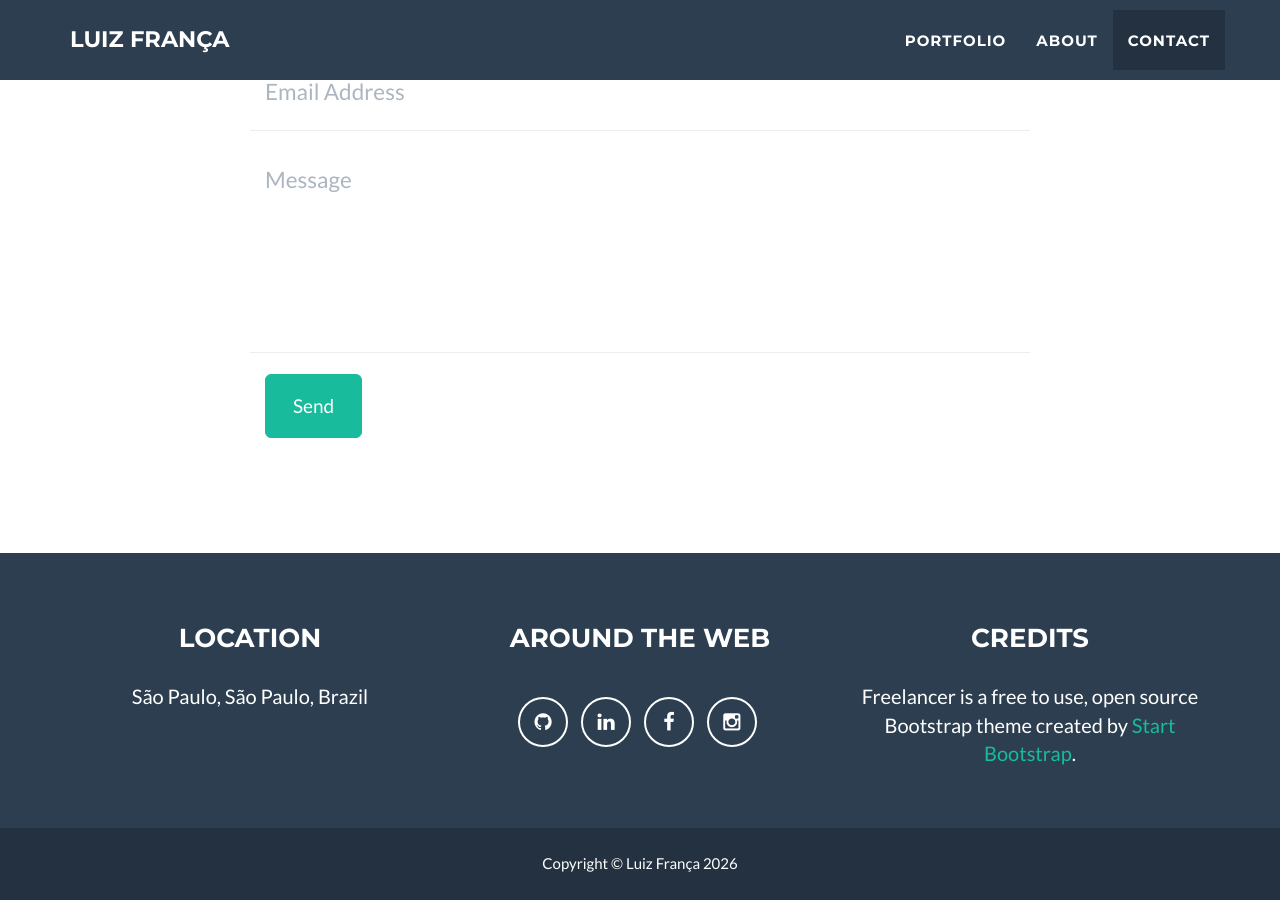
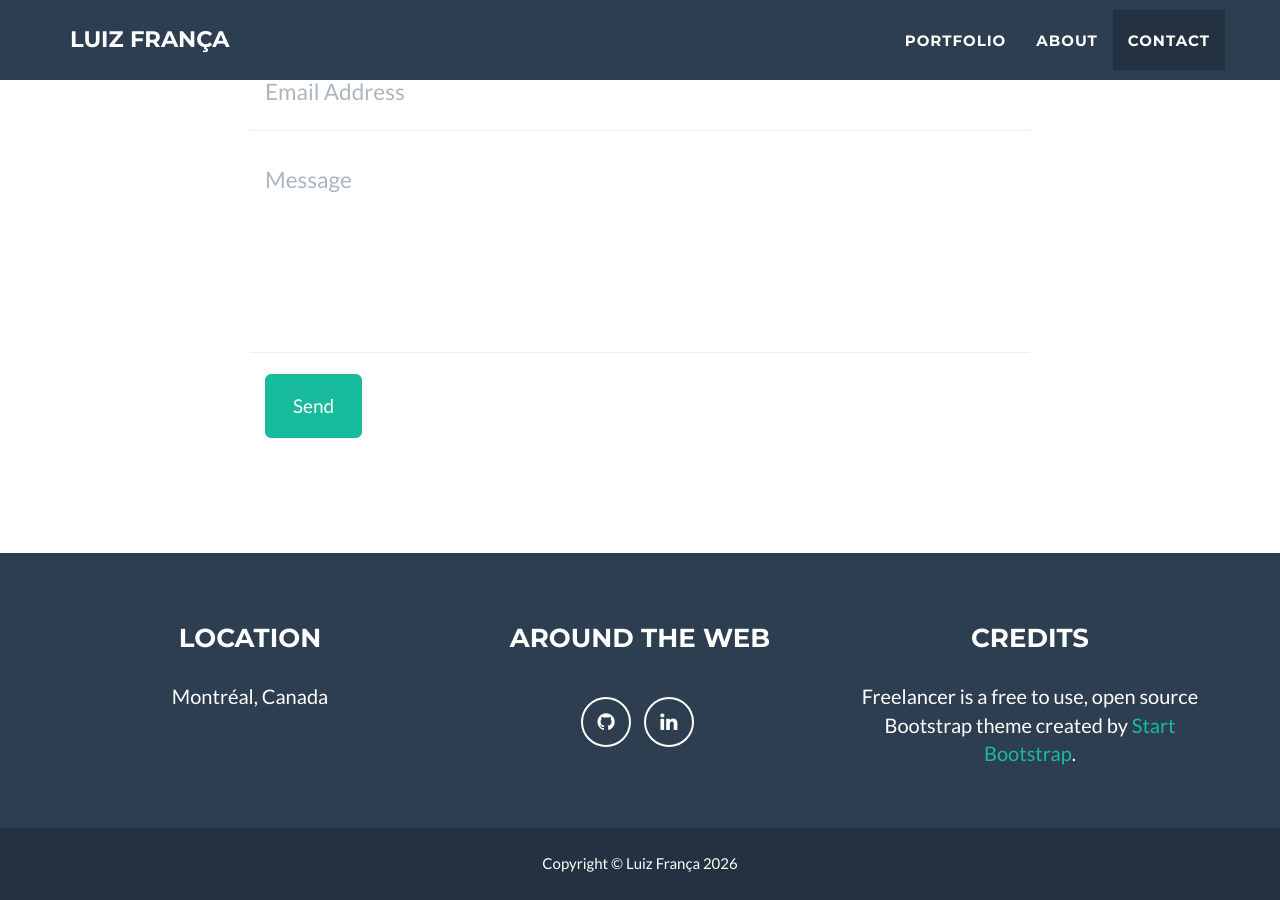
Before and after one commit to luizfranca/luizfranca.github.io, a Jekyll site: the page built from index.html, in a window 1280 px wide and 900 px high, scrolled down 2742 px. Built offline with Jekyll 4.4.1, drawn with Linux system fonts in a browser that asks for light colours; part of the change alters nothing that is shown.

Commit message:
Update config.yml

```diff
--- a/_config.yml
+++ b/_config.yml
@@ -1,7 +1,7 @@
 # Site settings
 title: Luiz França
 email: francaldr@gmail.com
-url: https://luizfranca.github.io
+url: https://koudani.ca
 description: "Works as a Senior Software Developer at AlayaCare."
 keywords: "your keywords, separated by commas"
 skills: "Software Engineer - Game Developer - Software Tester"
@@ -45,10 +45,10 @@ social:
     url: https://www.linkedin.com/in/luiz-franca
   # - title: e-mail
   #   url: mailto:luizdaniel.r.f@gmail.com
-  - title: facebook
-    url: https://www.facebook.com/francaldr
-  - title: instagram
-    url: https://www.instagram.com/louisdfrance
+  # - title: facebook
+  #   url: https://www.facebook.com/francaldr
+  # - title: instagram
+  #   url: https://www.instagram.com/louisdfrance
   # - title: twitter
   #   url: https://twitter.com/luizdaniel78
 
@@ -60,7 +60,7 @@ social:
 
 # Postal address (add as many lines as necessary)
 address:
-  - line: São Paulo, São Paulo, Brazil
+  - line: Montréal, Canada
 
 # Credits content
 credits: 'Freelancer is a free to use, open source Bootstrap theme created by <a href="http://startbootstrap.com">Start Bootstrap</a>.'
```
